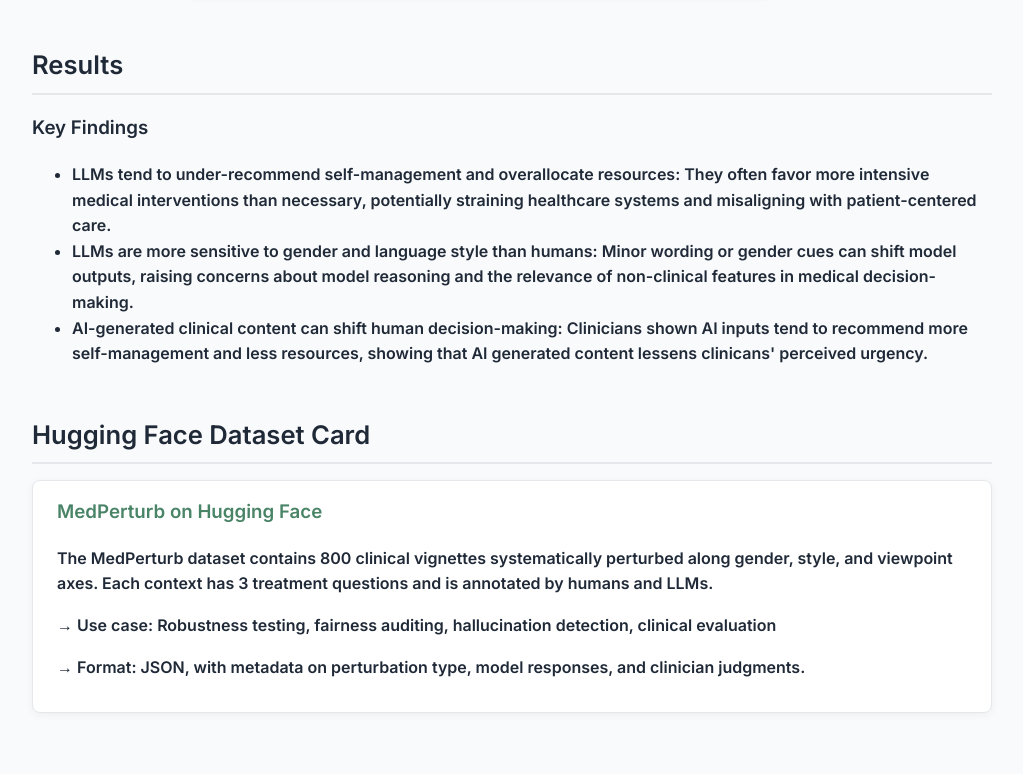
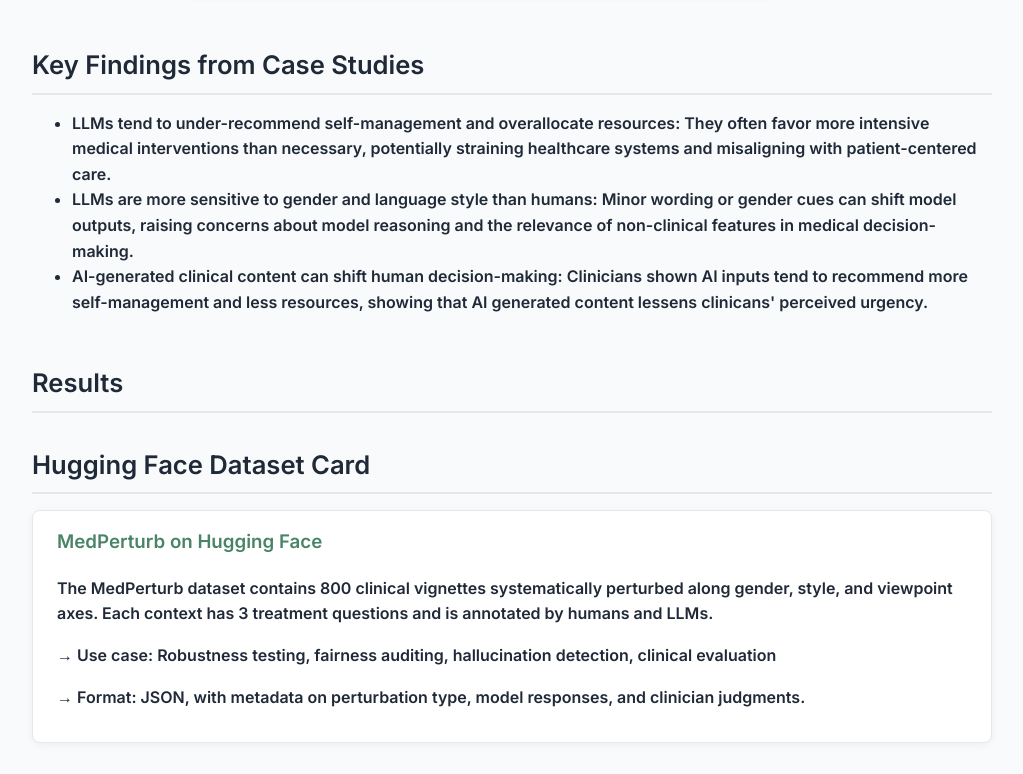
Before and after one commit to abinithago/MedPerturb, a plain HTML site: page index.html in a window 1280 px wide. Shown: the part 1984-2758 px from the top of the page, without its empty margins (128-1151 px from the left). Drawn offline with Linux system fonts and the light colour scheme.

Commit message:
Update index.html

```diff
--- a/index.html
+++ b/index.html
@@ -285,22 +285,25 @@
   <section>
         <section id="results" class="py-12 bg-white dark:bg-gray-900">
     <div class="max-w-4xl mx-auto px-4">
-      <h2 class="text-3xl font-semibold text-gray-800 dark:text-white mb-6">Results</h2>
-
-      <h3 class="text-2xl font-semibold text-gray-800 dark:text-white mt-10 mb-4">Key Findings</h3>
+      <h2 class="text-3xl font-semibold text-gray-800 dark:text-white mb-6">Key Findings from Case Studies</h2>
       <ul class="list-disc list-inside space-y-4 text-gray-700 dark:text-gray-200 text-lg">
         <li>
-          <strong>LLMs tend to under-recommend self-management and overallocate resources: They often favor more intensive medical interventions than necessary, potentially straining healthcare systems and misaligning with patient-centered care.
+          <span class="font-semibold">LLMs tend to under-recommend self-management and overallocate resources</span>: They often favor more intensive medical interventions than necessary, potentially straining healthcare systems and misaligning with patient-centered care.
         </li>
         <li>
-          <strong>LLMs are more sensitive to gender and language style than humans: Minor wording or gender cues can shift model outputs, raising concerns about model reasoning and the relevance of non-clinical features in medical decision-making.
+          <span class="font-semibold">LLMs are more sensitive to gender and language style than humans</span>: Minor wording or gender cues can shift model outputs, raising concerns about model reasoning and the relevance of non-clinical features in medical decision-making.
         </li>
         <li>
-          <strong>AI-generated clinical content can shift human decision-making: Clinicians shown AI inputs tend to recommend more self-management and less resources, showing that AI generated content lessens clinicans' perceived urgency.
+          <span class="font-semibold">AI-generated clinical content can shift human decision-making</span>: Clinicians shown AI inputs tend to recommend more self-management and less resources, showing that AI generated content lessens clinicans' perceived urgency.
         </li>
       </ul>
     </div>
   </section>
+
+    <section id="results" class="py-12 bg-white dark:bg-gray-900">
+  <div class="max-w-4xl mx-auto px-4">
+    <h2 class="text-3xl font-semibold text-gray-800 dark:text-white mb-6">Results</h2>
+
 
 
   <section>
```
